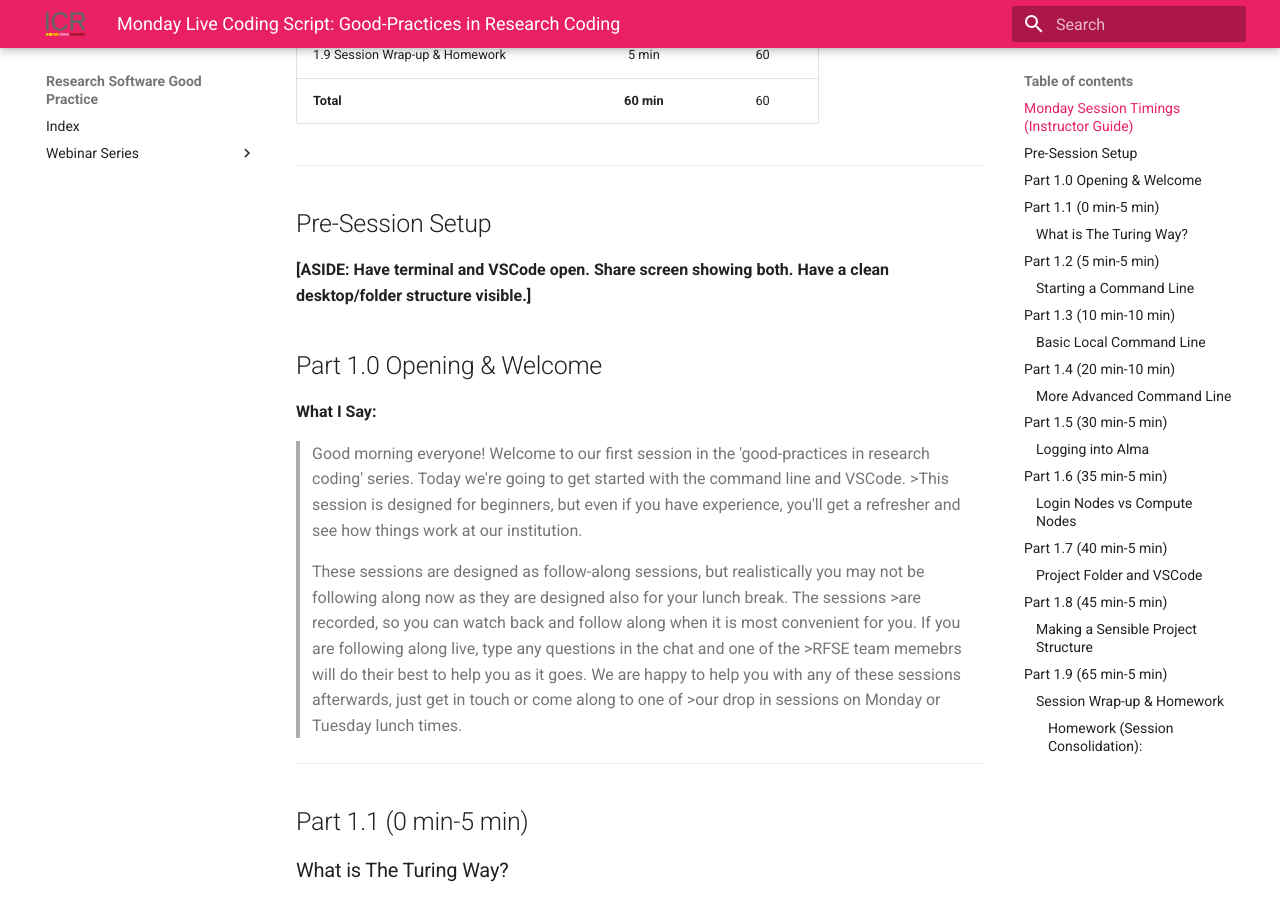
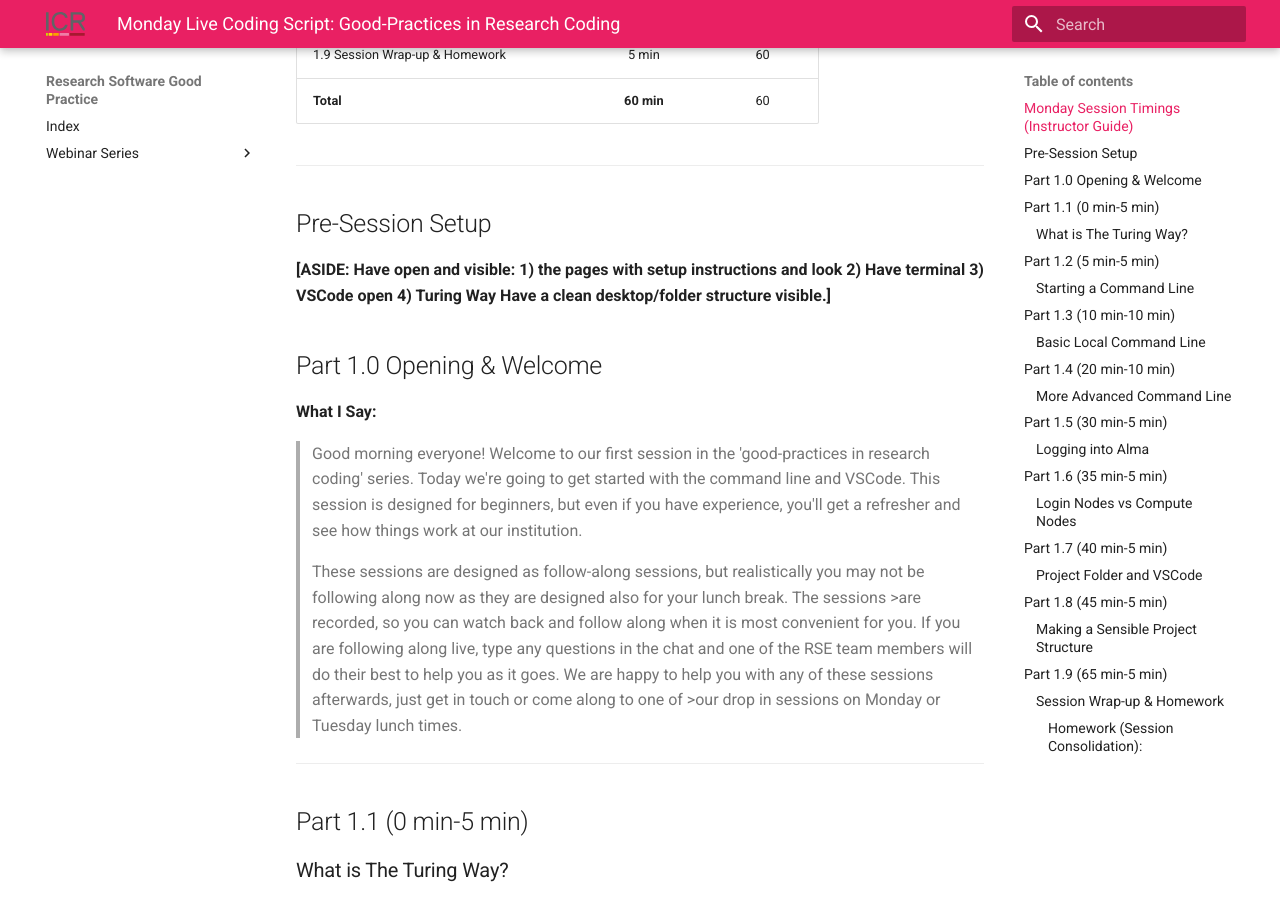
Before and after one commit to ICR-SC/good-practice, an MkDocs documentation site: the page built from docs/good/instructor/monday.md, in a window 1280 px wide and 900 px high, scrolled down 760 px. Built offline with MkDocs 1.6.1 and Material for MkDocs 9.7.7, drawn with Linux system fonts in a browser that asks for light colours.

Commit message:
impove open insyriciotns

```diff
--- a/docs/good/instructor/monday.md
+++ b/docs/good/instructor/monday.md
@@ -21,15 +21,20 @@
 
 ## Pre-Session Setup
 
-**[ASIDE: Have terminal and VSCode open. Share screen showing both. Have a clean desktop/folder structure visible.]**
+**[ASIDE: Have open and visible:
+1) the pages with setup instructions and look
+2) Have terminal
+3) VSCode open
+4) Turing Way
+Have a clean desktop/folder structure visible.]**
 
 
 ## Part 1.0 Opening & Welcome
 
 **What I Say:**
->Good morning everyone! Welcome to our first session in the 'good-practices in research coding' series. Today we're going to get started with the command line and VSCode. >This session is designed for beginners, but even if you have experience, you'll get a refresher and see how things work at our institution.
+>Good morning everyone! Welcome to our first session in the 'good-practices in research coding' series. Today we're going to get started with the command line and VSCode. This session is designed for beginners, but even if you have experience, you'll get a refresher and see how things work at our institution.
 
->These sessions are designed as follow-along sessions, but realistically you may not be following along now as they are designed also for your lunch break. The sessions >are recorded, so you can watch back and follow along when it is most convenient for you.  If you are following along live, type any questions in the chat and one of the >RFSE team memebrs will do their best to help you as it goes.  We are happy to help you with any of these sessions afterwards, just get in touch or come along to one of >our drop in sessions on Monday or Tuesday lunch times.
+>These sessions are designed as follow-along sessions, but realistically you may not be following along now as they are designed also for your lunch break. The sessions >are recorded, so you can watch back and follow along when it is most convenient for you.  If you are following along live, type any questions in the chat and one of the RSE team members will do their best to help you as it goes.  We are happy to help you with any of these sessions afterwards, just get in touch or come along to one of >our drop in sessions on Monday or Tuesday lunch times.
 
 ---
 
```
